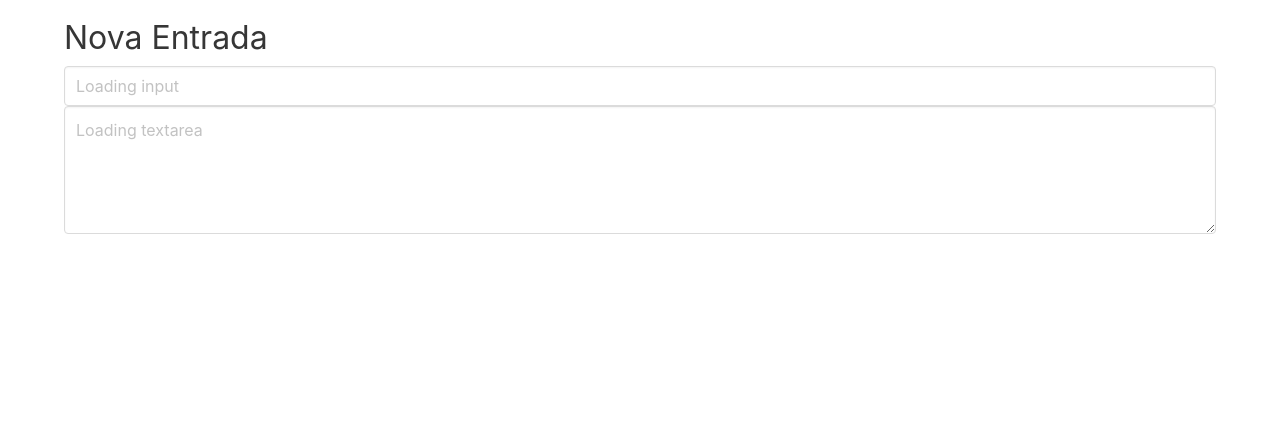
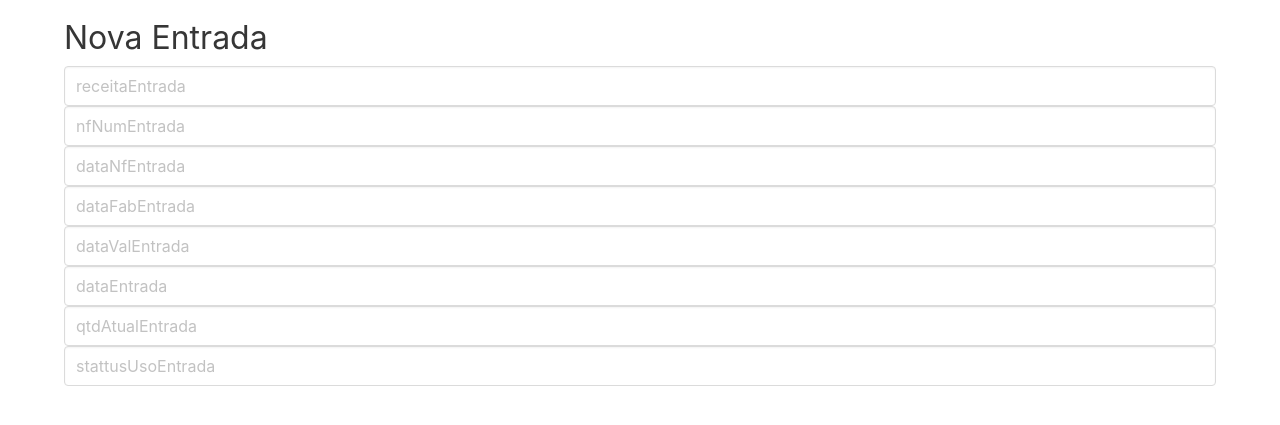
Before and after one commit to ifsp-slt-old/Controle-de-Agrotoxicos, a PHP site: page /views/new-entry.php in a window 1280 px wide. Shown: the part 64-489 px from the top of the page. Run offline with PHP 8.4, Linux system fonts and the light colour scheme; the visitor is signed in with stand-in values (Sample User, id 1); some libraries are stand-ins or nearby versions.

Commit message:
Update new-entry - campos necessarios inseridos

```diff
--- a/views/new-entry.php
+++ b/views/new-entry.php
@@ -11,10 +11,28 @@
 			<span class="title"><h3>Nova Entrada</h3></span>
       <form action="" method="POST" class="margin-top-10">
         <p class="control">
-          <input class="input" type="text" placeholder="Loading input">
+          <input class="input" type="text" name="receitaEntrada" placeholder="receitaEntrada">
         </p>
         <p class="control">
-          <textarea class="textarea" placeholder="Loading textarea"></textarea>
+          <input class="input" type="text" name="nfNumEntrada" placeholder="nfNumEntrada">
+        </p>
+		<p class="control">
+          <input class="input" type="text" name="dataNfEntrada" placeholder="dataNfEntrada">
+        </p>
+		<p class="control">
+          <input class="input" type="text" name="dataFabEntrada" placeholder="dataFabEntrada">
+        </p>
+		<p class="control">
+          <input class="input" type="text" name="dataValEntrada" placeholder="dataValEntrada">
+        </p>
+		<p class="control">
+          <input class="input" type="text" name="dataEntrada" placeholder="dataEntrada">
+        </p>
+		<p class="control">
+          <input class="input" type="text" name="qtdAtualEntrada" placeholder="qtdAtualEntrada">
+        </p>
+		<p class="control">
+          <input class="input" type="text" name="stattusUsoEntrada" placeholder="stattusUsoEntrada">
         </p>
       </form>
     </div>
```
